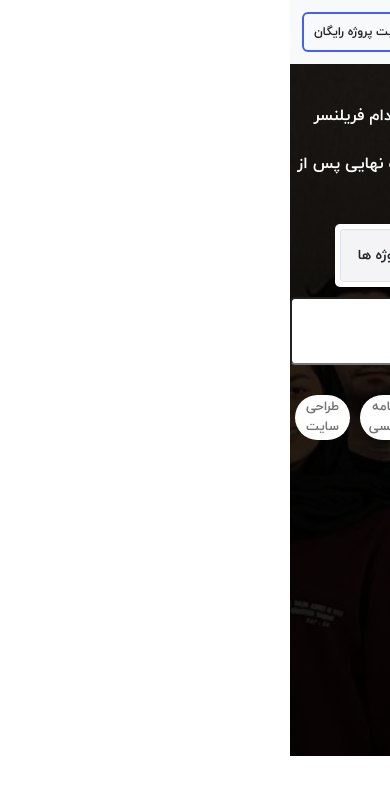
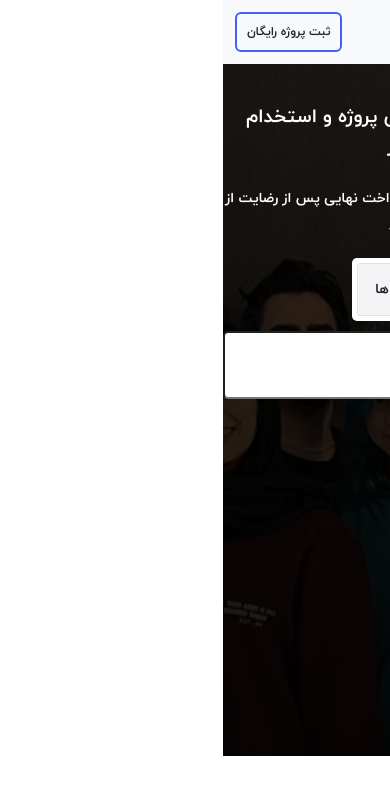
Before and after one commit to mobina-ghafari/karlancer-project, a React (Create React App) app: page / in a window 390 px wide. Shown: the top 794 px of the page. Built offline with nearby package versions, Linux system fonts and the light colour scheme.

Commit message:
scss/responsive/header

```diff
--- a/src/components/responsize.scss
+++ b/src/components/responsize.scss
@@ -1,3 +1,5 @@
+//Nav//
+
 @media only screen and (max-width: 1404px) {
     .my-nav-number{
         display: none;
@@ -192,3 +194,71 @@
 }
 
 }
+
+//NAV//
+
+//HEADER//
+
+@media only screen and (min-width: 1000px){
+    .my-header-h{
+        font-size: 2.2em;
+    }
+
+}
+
+@media only screen and (max-width: 1000px){
+    .my-header-h{
+        font-size: 2em;
+    }
+
+}
+
+@media only screen and (min-width: 1315px){
+    .my-header-search-span{
+        display: block;
+    }
+}
+
+@media only screen and (max-width: 1315px){
+    .my-header-search-span{
+        display: none;
+    }
+}
+
+@media only screen and (min-width: 900px){
+    .my-header-btns{
+        display: block;
+    }
+}
+
+@media only screen and (max-width: 900px){
+    .my-header-btns{
+        display: none;
+    }
+
+    .my-header-h{
+        font-size: 1.5em;
+    }
+}
+
+@media only screen and (min-width: 620px){
+
+    // .my-header-search-issue-small{
+    //     justify-content: start;
+    // }
+}
+
+@media only screen and (max-width: 620px){
+    .my-header-h{
+        font-size: 1.2em;
+    }
+
+    .my-header-span{
+        font-size: 14px;
+    }
+
+
+    // .my-header-search-issue-small{
+    //     justify-content: center;
+    // }
+}
```
